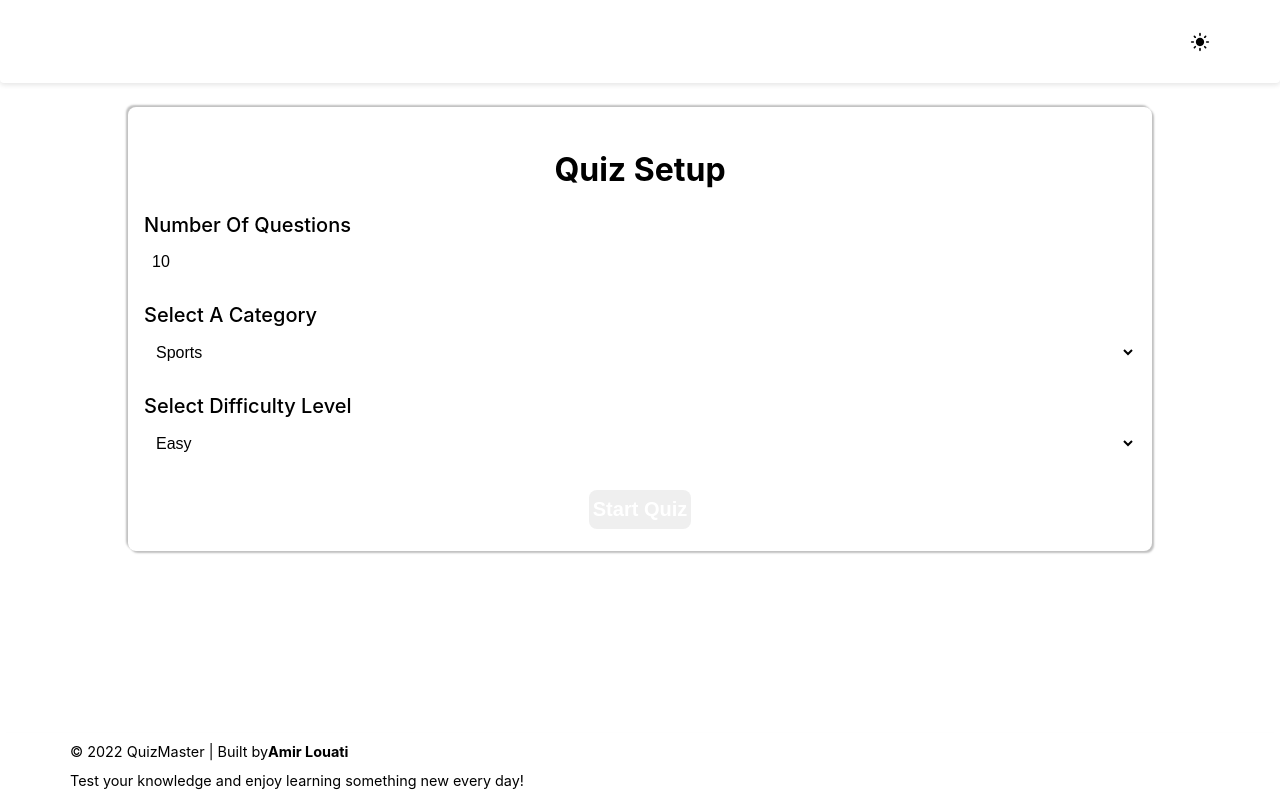
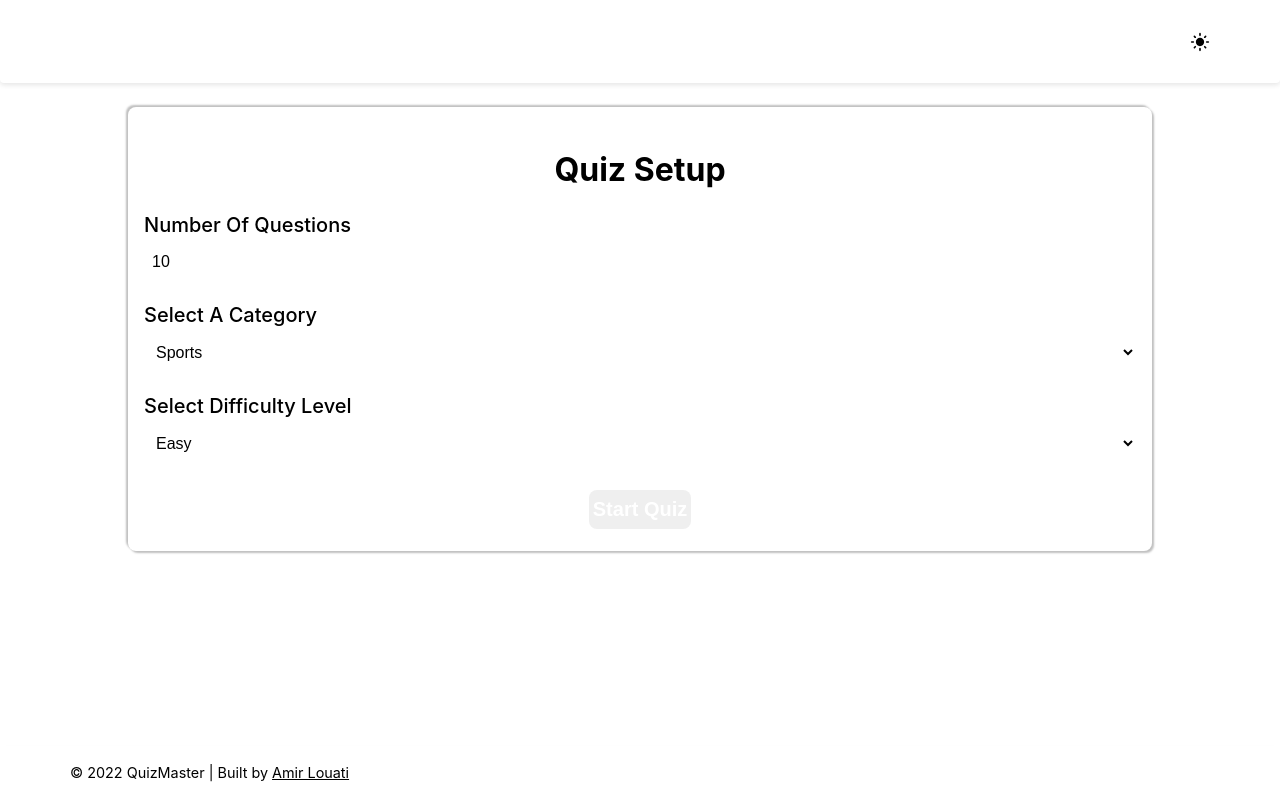
Before and after one commit to Amir-LOUATII/Quizz_app_react, a React (Create React App) app: page /start in a window 1280 px wide. Built offline with nearby package versions, Linux system fonts and the light colour scheme; a web font is replaced by a local one.

Commit message:
Edit design

```diff
--- a/src/components/Footer.js
+++ b/src/components/Footer.js
@@ -6,9 +6,16 @@ const Footer = () => {
       <div className="container">
         <p>
           © {new Date().getFullYear()} QuizMaster | Built by
-          <strong>Amir Louati </strong>
+          <strong>
+            <a
+              href="https://portfolio-amir-louati.vercel.app/"
+              target="_blank"
+              rel="noreferrer"
+            >
+              Amir Louati
+            </a>
+          </strong>
         </p>
-        <p>Test your knowledge and enjoy learning something new every day!</p>
       </div>
     </footer>
   );
--- a/src/components/Result.js
+++ b/src/components/Result.js
@@ -23,16 +23,23 @@ const Result = () => {
   );
 
   let resultMessage = "";
+  let scoreClass = "";
+
   if (gaveUp) {
     resultMessage = "You gave up! Better luck next time.";
+    scoreClass = "score-gave-up";
   } else if (percentage === 100) {
     resultMessage = "Excellent work! You got every question correct!";
+    scoreClass = "score-excellent";
   } else if (percentage >= 70) {
     resultMessage = "Great job! You performed really well.";
+    scoreClass = "score-good";
   } else if (percentage > 0) {
     resultMessage = "You answered some questions correctly. Keep practicing!";
+    scoreClass = "score-fair";
   } else {
     resultMessage = "Don't worry, you can try again to improve your score.";
+    scoreClass = "score-poor";
   }
 
   return (
@@ -41,12 +48,12 @@ const Result = () => {
         {percentage > 0 ? "Well Done!" : "Try Again!"}
       </h1>
       <p className="result-message">{resultMessage}</p>
-      <p className="score">{`Your score: ${percentage} %`}</p>
+      <p className={`score ${scoreClass}`}>{`Your score: ${percentage} %`}</p>
       <button className="btn" onClick={clickHandler}>
         Play Again
       </button>
       <button
-        className="btn-secondary"
+        className="btn"
         onClick={() => {
           startSetting();
           navigate("/");
--- a/src/index.css
+++ b/src/index.css
@@ -471,7 +471,7 @@ start Loading component
 .actions-container {
   margin-top: 1rem;
   display: flex;
-  justify-content: space-evenly;
+  justify-content: center;
   align-items: center;
 }
 /* end quiz component */
@@ -529,28 +529,36 @@ h1 {
 .try-again {
   color: #ffa500;
 }
+.result-container .score {
+  padding: 0.5rem;
+  border: 2px solid transparent;
+  border-radius: 5px;
+}
 
+.result-container .score-excellent {
+  border-color: green;
+}
+
+.result-container .score-good {
+  border-color: blue;
+}
+
+.result-container .score-fair {
+  border-color: orange;
+}
+
+.result-container .score-poor {
+  border-color: red;
+}
+
+.result-container .score-gave-up {
+  border-color: gray;
+}
 .result-message {
   margin: 1rem 0;
   font-size: 1.2rem;
 }
 
-.back-home-btn {
-  padding: 0.75rem 1.5rem;
-  background-color: #007bff; /* Blue for back home button */
-  color: white;
-  border: none;
-  border-radius: 5px;
-  cursor: pointer;
-  font-size: 1.25rem;
-  margin-top: 1rem; /* Space between buttons */
-  transition: background-color 0.3s ease, transform 0.2s ease;
-}
-
-.back-home-btn:hover {
-  background-color: #0056b3; /* Darker blue on hover */
-  transform: scale(1.05);
-}
 /* end result component  */
 
 .portfolio-footer {
@@ -567,6 +575,14 @@ h1 {
   font-weight: 400;
   line-height: 1.5;
   color: var(--text-color);
+}
+.portfolio-footer a {
+  margin: 0.5rem 0.25rem;
+  font-size: 0.9rem;
+  font-weight: 400;
+  line-height: 1.5;
+  color: var(--text-color);
+  display: inline-block;
 }
 
 .not-found,
```
